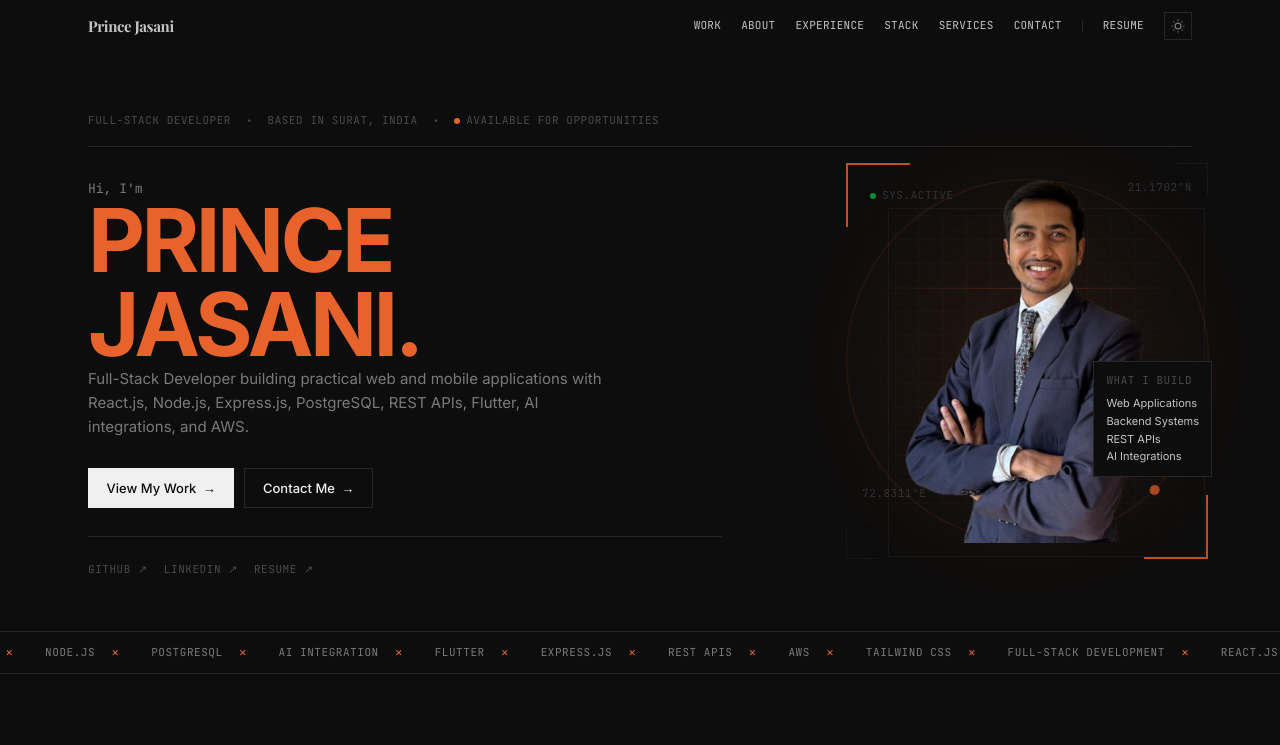
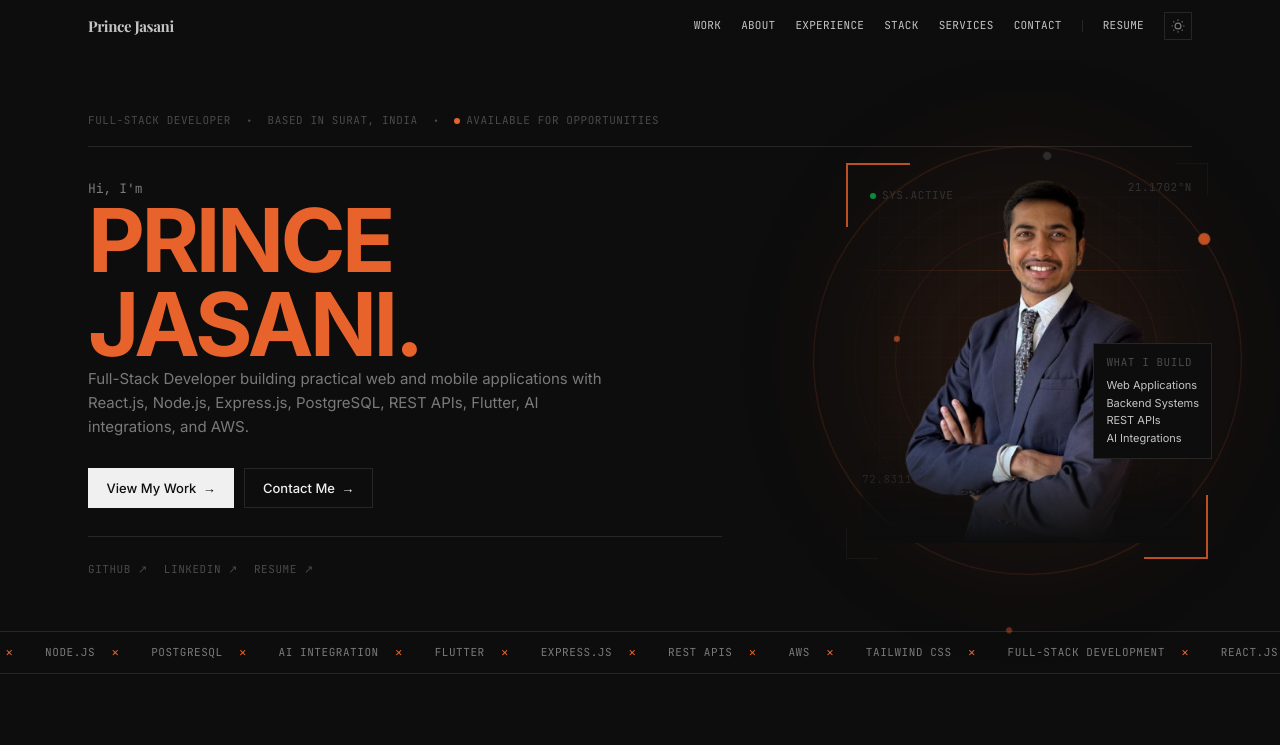
Before and after one commit to PrinceJasani15/portfolio, a React (Vite) app: page / in a window 1280 px wide. Shown: the top 745 px of the page. Built offline with nearby package versions, Linux system fonts and the light colour scheme.

Commit message:
fix: smooth bottom fade on portrait, unique multi-orbit motion circles

```diff
--- a/src/components/Hero/Hero.jsx
+++ b/src/components/Hero/Hero.jsx
@@ -68,34 +68,44 @@
           <div className="lg:col-span-5 relative flex justify-center lg:justify-end order-2 lg:order-2 overflow-visible">
             <div className="relative w-[220px] min-[400px]:w-[260px] sm:w-[300px] lg:w-[330px] portrait-entrance">
 
-              {/* Overflow container for decorative elements */}
+              {/* Orbital motion circles — centered on portrait */}
+              <div className="absolute inset-0 flex items-center justify-center overflow-visible pointer-events-none" aria-hidden="true">
+                {/* Primary orbital — large, slow rotation */}
+                <div className="absolute orbital-spin" style={{ width: '130%', aspectRatio: '1', top: '50%', left: '50%', marginLeft: '-65%', marginTop: '-65%' }}>
+                  <div className="w-full h-full rounded-full border border-[var(--accent)] opacity-20" />
+                  {/* Accent dot on orbit */}
+                  <span className="absolute top-0 left-1/2 -translate-x-1/2 -translate-y-1/2 w-2.5 sm:w-3 h-2.5 sm:h-3 bg-[var(--accent)] rounded-full opacity-80" />
+                  <span className="absolute bottom-[10%] right-0 w-1.5 h-1.5 bg-[var(--accent)] rounded-full opacity-40" />
+                </div>
+
+                {/* Secondary orbital — medium, reverse rotation */}
+                <div className="absolute" style={{ width: '105%', aspectRatio: '1', top: '50%', left: '50%', marginLeft: '-52.5%', marginTop: '-52.5%', animation: 'orbital 50s linear infinite reverse' }}>
+                  <div className="w-full h-full rounded-full border border-dashed border-[var(--border)] opacity-30" />
+                  <span className="absolute top-[15%] right-0 w-2 h-2 bg-[var(--text-faint)] rounded-full opacity-50" />
+                </div>
+
+                {/* Tertiary orbital — small, fast */}
+                <div className="absolute orbital-spin" style={{ width: '80%', aspectRatio: '1', top: '50%', left: '50%', marginLeft: '-40%', marginTop: '-40%', animationDuration: '25s' }}>
+                  <div className="w-full h-full rounded-full border border-[var(--accent)] opacity-10" />
+                  <span className="absolute bottom-0 left-1/2 -translate-x-1/2 translate-y-1/2 w-1.5 h-1.5 bg-[var(--accent)] rounded-full opacity-60" />
+                </div>
+              </div>
+
+              {/* Decorative background elements */}
               <div className="absolute inset-0 overflow-visible pointer-events-none" aria-hidden="true">
-                {/* === BACKGROUND COMPOSITION === */}
-
                 {/* Gradient glow behind portrait */}
-                <div className="absolute inset-0 -z-20 scale-[1.3] opacity-[0.12] blur-[40px]"
+                <div className="absolute inset-0 -z-20 scale-[1.4] opacity-[0.15] blur-[50px]"
                   style={{ background: 'radial-gradient(ellipse at center, var(--accent) 0%, transparent 70%)' }}
                 />
 
-                {/* Large geometric frame — offset rectangle */}
-                <div className="absolute top-[8%] left-[8%] right-[-4%] bottom-[-4%] border border-[var(--border)] opacity-40 -z-10" />
-
                 {/* Inner technical grid pattern */}
-                <div className="absolute inset-[10%] -z-10 opacity-[0.07]"
+                <div className="absolute inset-[5%] -z-10 opacity-[0.05]"
                   style={{
                     backgroundImage: `
                       linear-gradient(var(--text-faint) 1px, transparent 1px),
                       linear-gradient(90deg, var(--text-faint) 1px, transparent 1px)
                     `,
-                    backgroundSize: '24px 24px',
-                  }}
-                />
-
-                {/* Dot matrix pattern — outer area (contained) */}
-                <div className="absolute inset-0 -z-10 opacity-[0.05]"
-                  style={{
-                    backgroundImage: 'radial-gradient(circle, var(--text-faint) 1px, transparent 1px)',
-                    backgroundSize: '12px 12px',
+                    backgroundSize: '20px 20px',
                   }}
                 />
 
@@ -103,52 +113,42 @@
                 <div className="absolute -top-2 -left-2 sm:-top-4 sm:-left-4 w-8 sm:w-16 h-8 sm:h-16 border-t-2 border-l-2 border-[var(--accent)] opacity-80" />
                 <div className="absolute -bottom-2 -right-2 sm:-bottom-4 sm:-right-4 w-8 sm:w-16 h-8 sm:h-16 border-b-2 border-r-2 border-[var(--accent)] opacity-80" />
 
-                {/* Additional corner marks — subtle */}
+                {/* Additional corner marks */}
                 <div className="absolute -top-2 -right-2 sm:-top-4 sm:-right-4 w-4 sm:w-8 h-4 sm:h-8 border-t border-r border-[var(--border)] opacity-40" />
                 <div className="absolute -bottom-2 -left-2 sm:-bottom-4 sm:-left-4 w-4 sm:w-8 h-4 sm:h-8 border-b border-l border-[var(--border)] opacity-40" />
 
-                {/* Orbital arc — primary */}
-                <div className="absolute top-1/2 left-1/2 -z-10 orbital-spin rounded-full border border-[var(--accent)] opacity-15" style={{ width: '110%', aspectRatio: '1', marginLeft: '-55%', marginTop: '-55%' }} />
-
-                {/* Orbital arc — secondary (smaller, different speed) */}
-                <div className="absolute top-1/2 left-1/2 -z-10 rounded-full border border-dashed border-[var(--border)] opacity-20" style={{ width: '90%', aspectRatio: '1', marginLeft: '-45%', marginTop: '-45%', animation: 'orbital 60s linear infinite reverse' }} />
-
-                {/* Accent dots on orbital */}
-                <div className="absolute top-1/2 left-1/2 -z-10 orbital-spin" style={{ width: '110%', aspectRatio: '1', marginLeft: '-55%', marginTop: '-55%', animationDelay: '-10s' }}>
-                  <span className="absolute top-0 left-1/2 -translate-x-1/2 -translate-y-1/2 w-2 sm:w-2.5 h-2 sm:h-2.5 bg-[var(--accent)] rounded-full opacity-70" />
-                </div>
-                <div className="absolute top-1/2 left-1/2 -z-10 orbital-spin" style={{ width: '110%', aspectRatio: '1', marginLeft: '-55%', marginTop: '-55%', animationDelay: '-30s' }}>
-                  <span className="absolute bottom-0 left-1/2 -translate-x-1/2 translate-y-1/2 w-1.5 h-1.5 bg-[var(--text-faint)] rounded-full opacity-50" />
-                </div>
-
-                {/* Horizontal scan line — contained */}
-                <div className="absolute top-[30%] left-0 right-0 h-px bg-gradient-to-r from-transparent via-[var(--accent)] to-transparent opacity-20 -z-10" />
+                {/* Horizontal scan line */}
+                <div className="absolute top-[25%] left-[-5%] right-[-5%] h-px bg-gradient-to-r from-transparent via-[var(--accent)] to-transparent opacity-20 -z-10" />
 
                 {/* Coordinate labels */}
-                <span className="absolute top-0 right-0 label text-[0.5rem] text-[var(--text-faint)] opacity-60 pointer-events-none">
+                <span className="absolute top-0 right-0 label text-[0.5rem] text-[var(--text-faint)] opacity-60">
                   21.1702°N
                 </span>
-                <span className="absolute bottom-10 left-0 label text-[0.5rem] text-[var(--text-faint)] opacity-60 pointer-events-none">
+                <span className="absolute bottom-[15%] left-0 label text-[0.5rem] text-[var(--text-faint)] opacity-60">
                   72.8311°E
                 </span>
 
                 {/* Status indicator */}
-                <div className="absolute top-2 left-2 flex items-center gap-1.5 pointer-events-none">
+                <div className="absolute top-2 left-2 flex items-center gap-1.5">
                   <span className="w-1.5 h-1.5 rounded-full bg-green-500 opacity-70" />
                   <span className="label text-[0.5rem] text-[var(--text-faint)] opacity-60">SYS.ACTIVE</span>
                 </div>
               </div>
 
-              {/* === PORTRAIT IMAGE === */}
-              <img
-                src="/PJ.png"
-                alt="Prince Jasani — Full-Stack Developer"
-                className="relative z-10 w-full h-auto"
-                loading="eager"
-              />
+              {/* === PORTRAIT IMAGE with bottom fade === */}
+              <div className="relative z-10">
+                <img
+                  src="/PJ.png"
+                  alt="Prince Jasani — Full-Stack Developer"
+                  className="w-full h-auto"
+                  loading="eager"
+                />
+                {/* Bottom gradient fade — blends image into background */}
+                <div className="absolute bottom-0 left-0 right-0 h-[25%] bg-gradient-to-t from-[var(--bg)] via-[var(--bg)]/60 to-transparent" />
+              </div>
 
               {/* Info block — flows into document on mobile, positioned on larger screens */}
-              <div className="relative sm:absolute sm:right-0 lg:-right-5 sm:top-[50%] z-20 bg-[var(--bg)] border border-[var(--border)] px-3 py-2.5 mt-4 sm:mt-0 transition-all duration-300 hover:-translate-y-0.5 hover:border-[var(--accent)]">
+              <div className="relative sm:absolute sm:right-0 lg:-right-5 sm:top-[45%] z-20 bg-[var(--bg)] border border-[var(--border)] px-3 py-2.5 mt-4 sm:mt-0 transition-all duration-300 hover:-translate-y-0.5 hover:border-[var(--accent)]">
                 <span className="label text-[var(--accent)] block mb-1.5">What I Build</span>
                 <div className="flex sm:block gap-x-4 gap-y-0.5 flex-wrap">
                   <p className="text-[0.6875rem] text-[var(--text-secondary)]">Web Applications</p>
```
